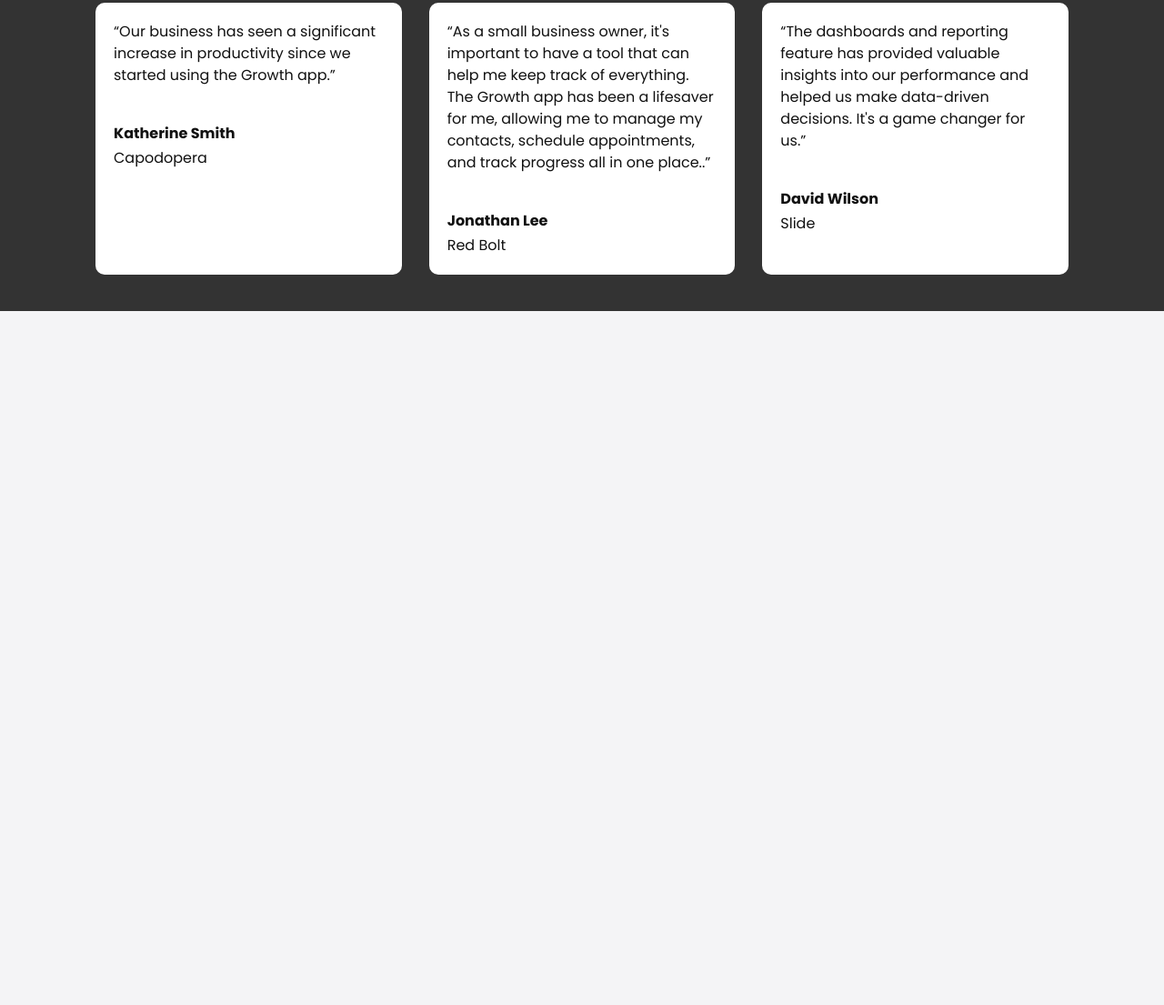
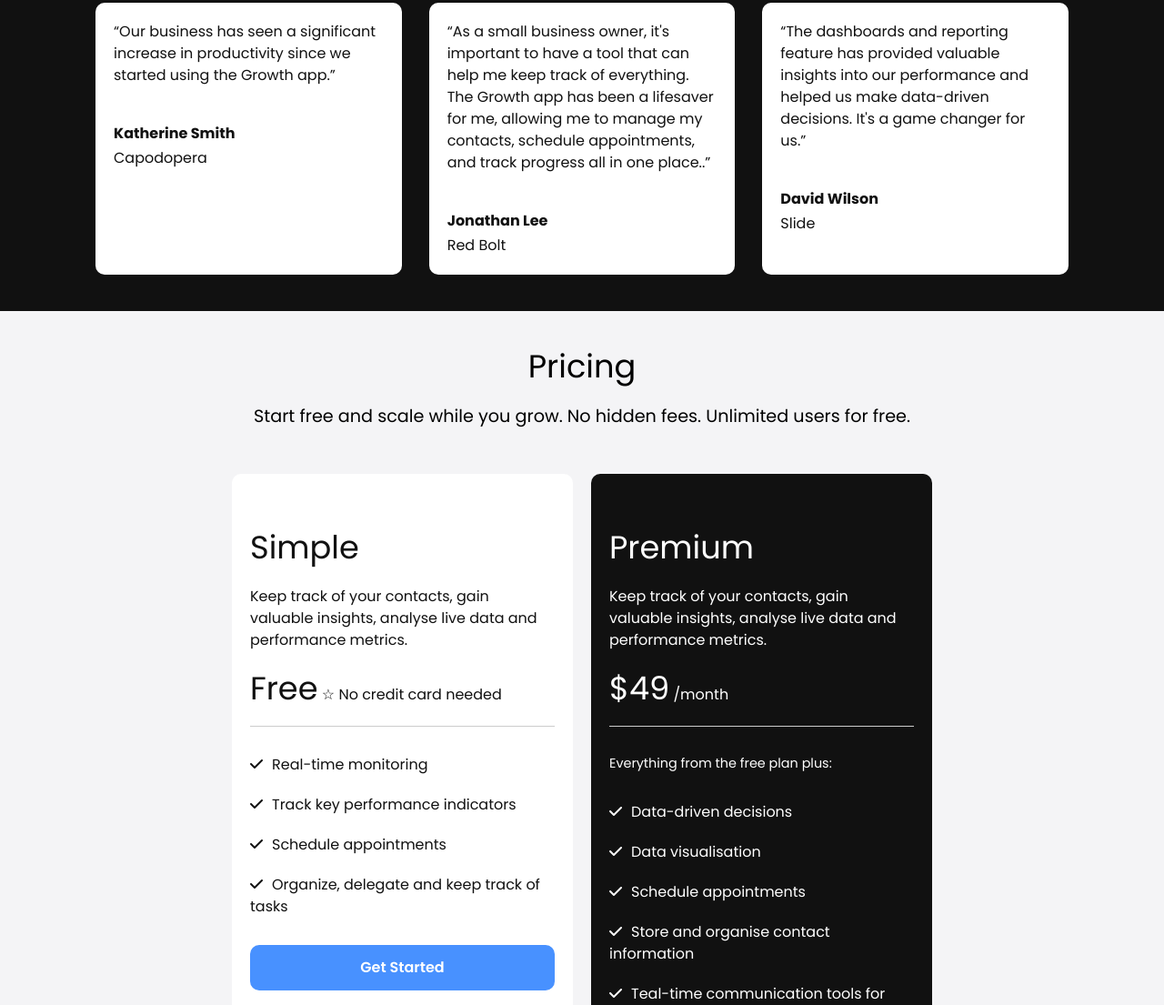
Before and after one commit to siamso/saas-landing-page, a plain HTML site: page index.html in a window 1280 px wide. Shown: the part 1695-2800 px from the top of the page at 91% size. Before the commit the page ends 2037 px from the top, so only its background shows below. Drawn offline with Linux system fonts and the light colour scheme.

Commit message:
Pricing section

```diff
--- a/css/style.css
+++ b/css/style.css
@@ -121,13 +121,13 @@ body{
   padding: 10px 0 40px;
 }
 
-.video-content{
+.video .video-content{
   display: flex;
   flex-direction: column;
   align-items: center;
 }
 
-.video-preview{
+.video .video-preview{
   margin-bottom: 20px;
 }
 
@@ -142,18 +142,51 @@ body{
   margin-bottom: 3rem;
 }
 
-.testimonials-grid{
+.testimonials .testimonials-grid{
   display: grid;
   grid-template-columns: repeat(3, 1fr);
   gap: 30px;
 }
 
-.testimonials-grid .card p:nth-child(2){
+.testimonials .testimonials-grid .card p:nth-child(2){
   margin-top: 40px;
   margin-bottom: 3px;
   font-weight: bold;
 }
 
+/* Pricing */
+.pricing .pricing-grid{
+  display: grid;
+  grid-template-columns: repeat(2, 1fr);
+  gap: 20px;
+  margin-top: 50px;
+}
+
+.pricing .pricing-card-subheading{
+  margin-bottom: 30px;
+}
+
+.pricing .pricing-card-price{
+  margin-bottom: 30px;
+  padding: 20px 0;
+  border-bottom: 1px solid #ccc;
+}
+
+.pricing ul{
+  margin: 30px 0;
+}
+
+.pricing ul li{
+  margin-bottom: 20px;
+}
+
+.pricing ul li i{
+  margin-right: 10px;
+}
+
+.pricing .pricing-footer{
+  margin: 30px 0px;
+}
 
 
 
@@ -173,6 +206,15 @@ body{
   padding: 0 15px;
 }
 
+/* Card */
+
+.card{
+  background: var(--light-color);
+  color: var(--dark-color);
+  padding: 20px;
+  border-radius: 10px;
+}
+
 /* Buttons */
 .btn{
   background: var(--gray-color);
@@ -182,6 +224,7 @@ body{
   border: none;
   border-radius: 10px;
   font-weight: 600;
+  text-align: center;
   text-decoration: none;
   transition: 0.5s;
 }
@@ -263,12 +306,3 @@ body{
   background: var(--dark-color);
   color: var(--light-color);
 }
-
-/* Card */
-
-.card{
-  background: var(--light-color);
-  color: var(--dark-color);
-  padding: 20px;
-  border-radius: 10px;
-}
--- a/index.html
+++ b/index.html
@@ -78,7 +78,7 @@
   </section>
 
   <!-- Testimonials -->
-  <section class="testimonials bg-dark">
+  <section class="testimonials bg-black">
     <div class="container">
       <h3 class="testimonials-heading text-xl">Don't just take our word for it, see the success  stories from businesses just like yours.</h3>
       <div class="testimonials-grid">
@@ -101,6 +101,81 @@
     </div>
   </section>
 
+  <!-- Pricing -->
+  <section class="pricing">
+    <div class="container-sm">
+      <h3 class="pricing-heading text-xl text-center">Pricing</h3>
+      <p class="pricing-subheading text-md text-center">
+        Start free and scale while you grow. No hidden fees. Unlimited users for free.
+      </p>
+      <div class="pricing-grid">
+        <!-- Pricing Card 1 -->
+        <div class="card bg-light">
+          <div class="pricing-card-header">
+            <h4 class="pricing-heading text-xl">Simple</h4>
+            <p class="pricing-subheading">Keep track of your contacts, gain valuable insights, analyse live data and performance metrics.</p>
+            <p class="pricing-card-price">
+              <span class="text-xl">Free</span>
+              &#9734; No credit card needed
+            </p>
+          </div>
+          <div class="pricing-card-body">
+            <ul>
+              <li>
+                <i class="fas fa-check"></i>Real-time monitoring
+              </li>
+              <li>
+                <i class="fas fa-check"></i>Track key performance indicators
+              </li>
+              <li>
+                <i class="fas fa-check"></i>Schedule appointments
+              </li>
+              <li>
+                <i class="fas fa-check"></i>Organize, delegate and keep track of tasks
+              </li>
+            </ul>
+            <a href="#" class="btn btn-primary btn-block">Get Started</a>
+          </div>
+        </div>
+
+        <!-- Pricing Card 2 -->
+
+        <div class="card bg-black">
+          <div class="pricing-card-header">
+            <h4 class="pricing-heading text-xl">Premium</h4>
+            <p class="pricing-subheading">Keep track of your contacts, gain valuable insights, analyse live data and performance metrics.</p>
+            <p class="pricing-card-price">
+              <span class="text-xl">&#36;49</span>
+              &#47;month
+            </p>
+          </div>
+          <div class="pricing-card-body">
+            <h3 class="text-sm">Everything from the free plan plus:</h3>
+            <ul>
+              <li>
+                <i class="fas fa-check"></i>Data-driven decisions
+              </li>
+              <li>
+                <i class="fas fa-check"></i>Data visualisation
+              </li>
+              <li>
+                <i class="fas fa-check"></i>Schedule appointments
+              </li>
+              <li>
+                <i class="fas fa-check"></i>Store and organise contact information
+              </li>
+              <li>
+                <i class="fas fa-check"></i>Teal-time communication tools for messaging and video conferencing
+              </li>
+            </ul>
+            <a href="#" class="btn btn-primary btn-block">Get Started</a>
+          </div>
+        </div>
+      </div>
+      <p class="pricing-footer text-center">All prices are in USD and charged per month with applicable taxes added at checkout.</p>
+    </div>
+  </section>
+
 
   <script src="./js/main.js"></script>
 </body>
```
